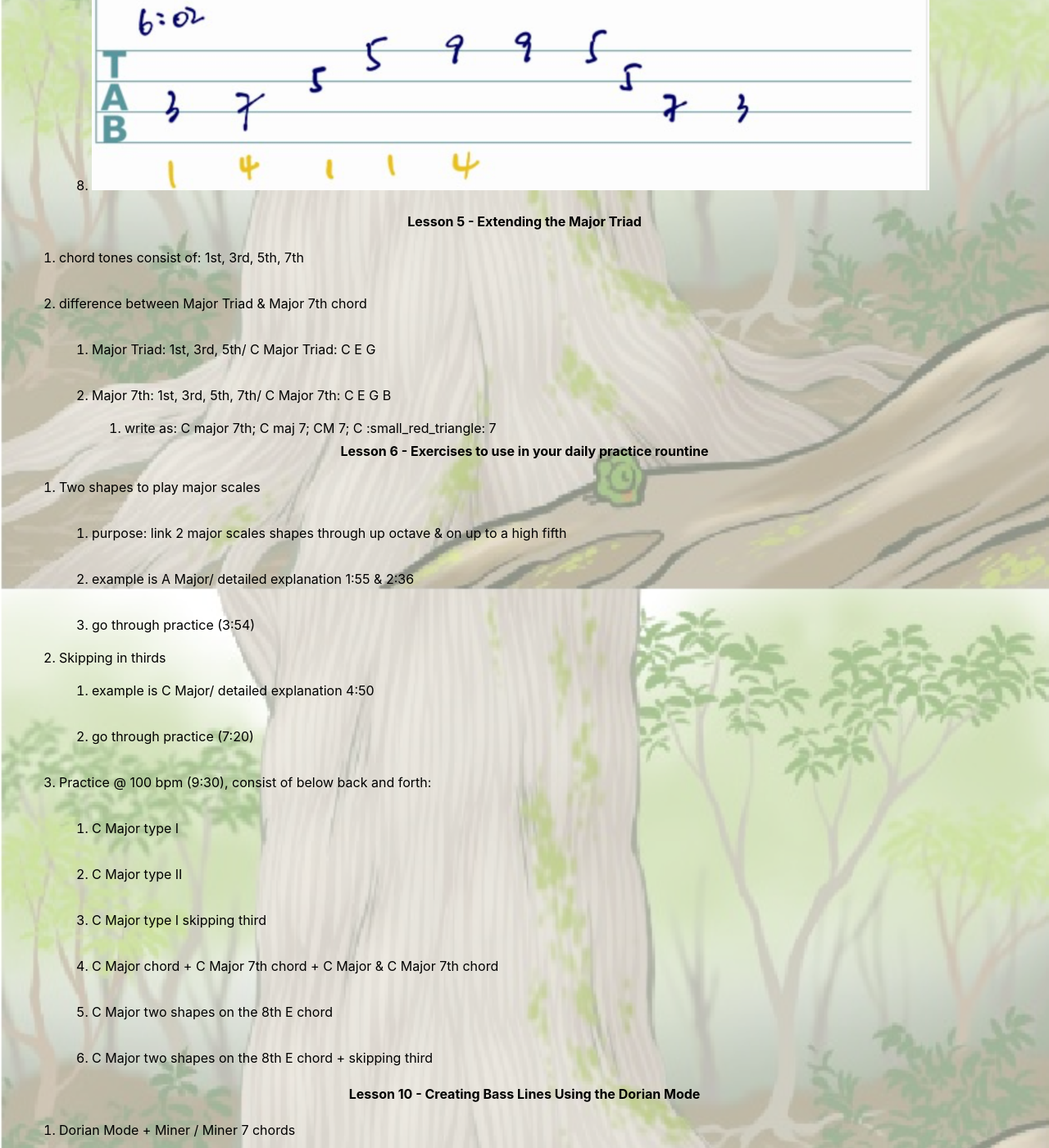
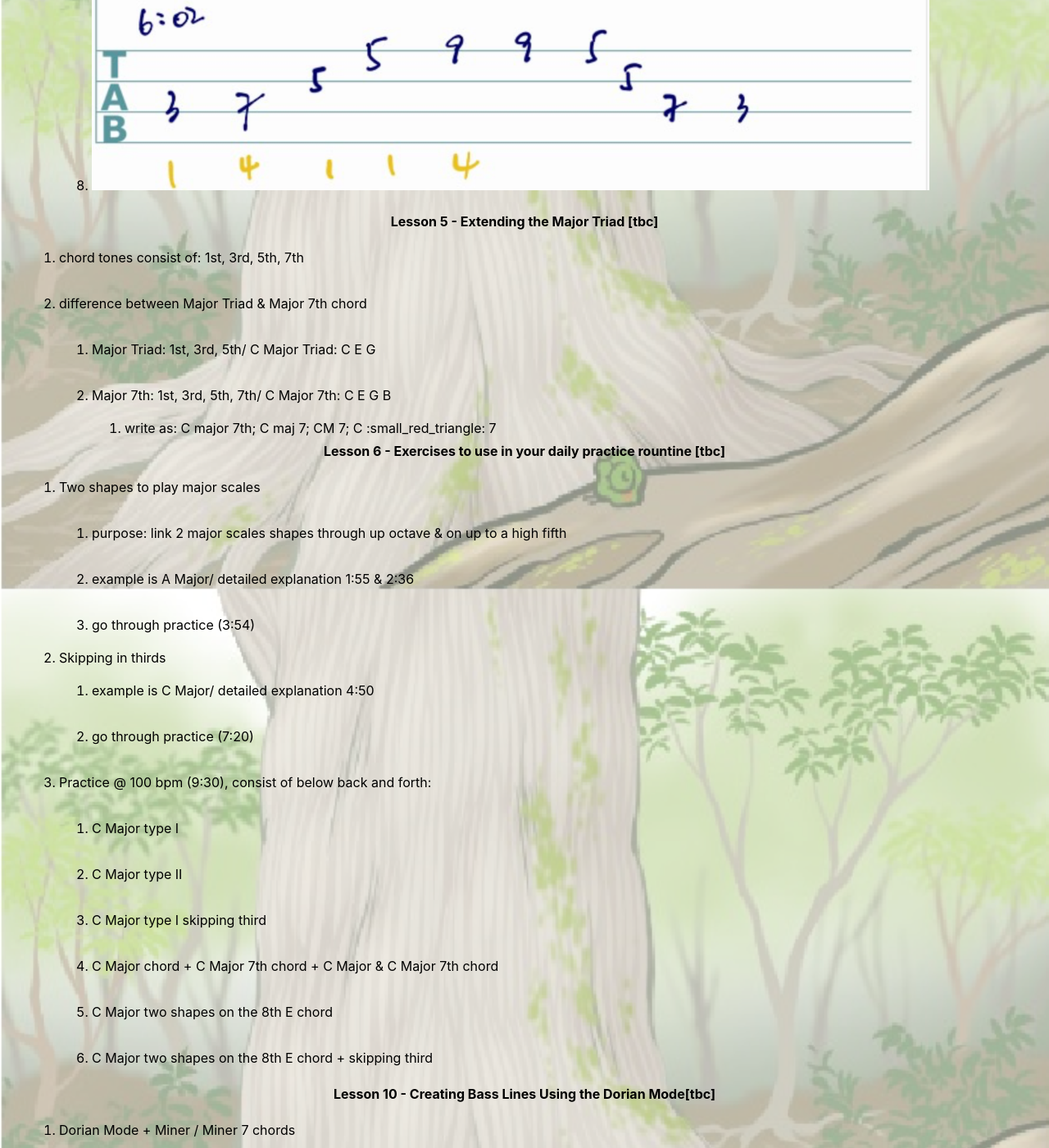
Before and after one commit to shunw/shunw.github.io, a Jekyll site: the page built from bass.md, in a window 1280 px wide and 1400 px high, scrolled down 2267 px. Shown: the whole window at 82% size. Built offline with Jekyll 4.4.1, drawn with Linux system fonts in a browser that asks for light colours.

Commit message:
mark which are not completed

```diff
--- a/bass.md
+++ b/bass.md
@@ -56,7 +56,7 @@
     - ![ex4](/../assets/img/bass/inter-4-ex4.png)
 
 
-### __Lesson 5 - Extending the Major Triad__
+### __Lesson 5 - Extending the Major Triad [tbc]__
 
 - chord tones consist of: 1st, 3rd, 5th, 7th
 
@@ -68,7 +68,7 @@
 
         - write as: C major 7th; C maj 7; CM 7; C :small_red_triangle: 7
 
-### __Lesson 6 - Exercises to use in your daily practice rountine__
+### __Lesson 6 - Exercises to use in your daily practice rountine [tbc]__
 
 - Two shapes to play major scales
 
@@ -97,7 +97,7 @@
 
     - C Major two shapes on the 8th E chord + skipping third
 
-### __Lesson 10 - Creating Bass Lines Using the Dorian Mode__
+### __Lesson 10 - Creating Bass Lines Using the Dorian Mode[tbc]__
 
 - Dorian Mode + Miner / Miner 7 chords
 
```
